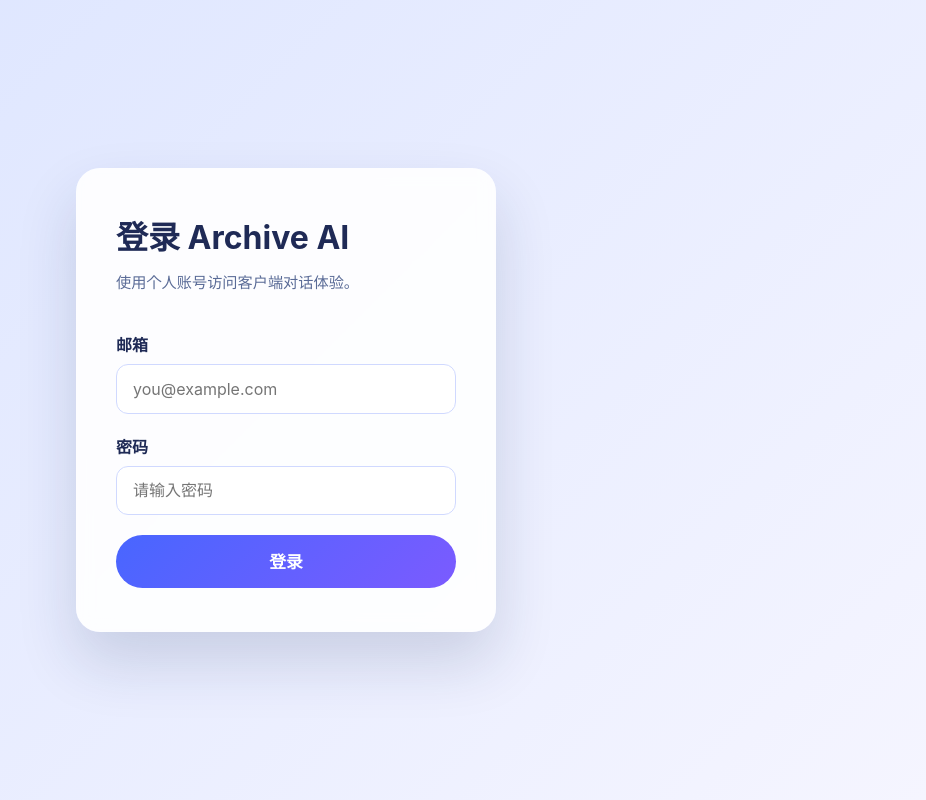
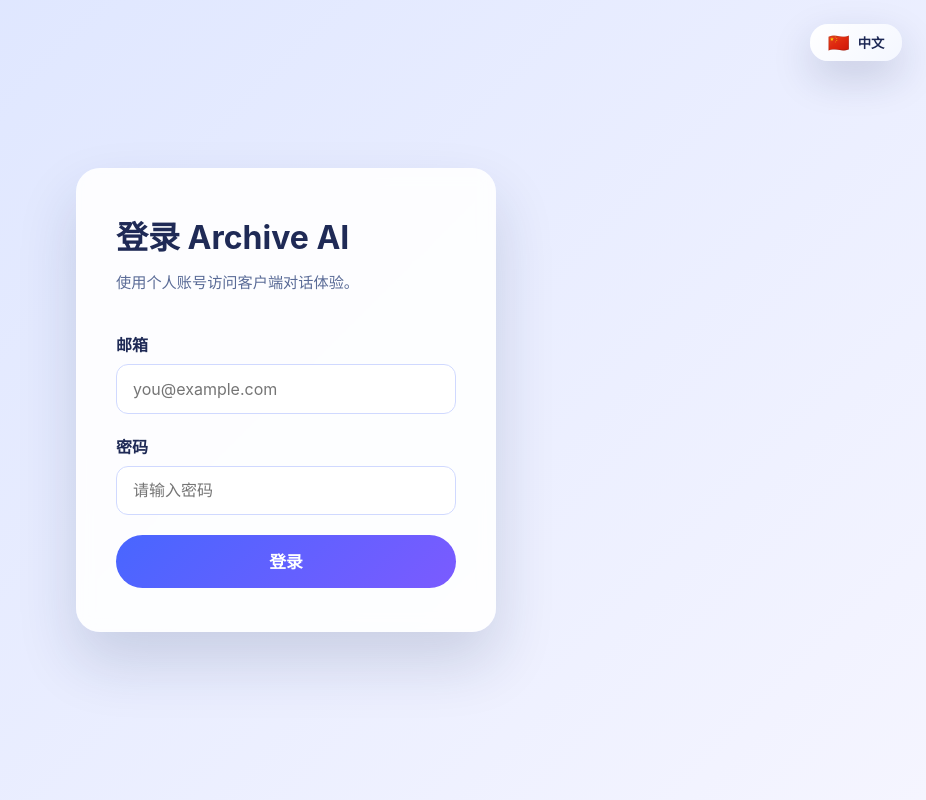
Before and after one commit to TomoriKaho/Archive_Project, a Vue app in the folder frontend_client/: page /login in a window 1280 px wide. Shown: the whole page, without its empty margins (354-1280 px from the left). Built offline with nearby package versions, Linux system fonts and the light colour scheme; no server answers.

Commit message:
feat: sync login language toggle and update domain hints

```diff
--- a/frontend_client/src/components/ChatWindow.vue
+++ b/frontend_client/src/components/ChatWindow.vue
@@ -103,7 +103,7 @@
       noDomains: '未限定知识域，将在全部知识库中检索。',
       domainToggleOpen: '选择知识域',
       domainToggleClose: '收起知识域',
-      domainHint: '选择后发送消息时仅使用勾选的知识域。',
+      domainHint: '选择后发送消息时仅检索勾选的知识域，不勾选默认从全部知识域检索。',
       domainApply: '应用',
       domainClear: '清除',
       empty: '开始新的对话，系统将基于选定的知识域为你解答。',
--- a/frontend_client/src/views/ChatView.vue
+++ b/frontend_client/src/views/ChatView.vue
@@ -174,7 +174,7 @@
         submitting: '创建中…',
         domainButton: '选择知识域',
         domainBadge: (count) => `已选${count}`,
-        domainHint: '选择后发送消息时仅使用勾选的知识域。',
+        domainHint: '选择后发送消息时仅检索勾选的知识域，不勾选默认从全部知识域检索。',
         domainApply: '应用',
         domainClear: '清除'
       }
@@ -208,7 +208,7 @@
       noDomains: '未限定知识域，将在全部知识库中检索。',
       domainToggleOpen: '选择知识域',
       domainToggleClose: '收起知识域',
-      domainHint: '选择后发送消息时仅使用勾选的知识域。',
+      domainHint: '选择后发送消息时仅检索勾选的知识域，不勾选默认从全部知识域检索。',
       domainApply: '应用',
       domainClear: '清除',
       empty: '开始新的对话，系统将基于选定的知识域为你解答。',
@@ -238,7 +238,8 @@
         submitting: 'Creating…',
         domainButton: 'Choose Domains',
         domainBadge: (count) => `${count} selected`,
-        domainHint: 'After applying, only the chosen domains will be used for answers.',
+        domainHint:
+          'When selected, messages will only search the checked domains. Leave unchecked to search all domains.',
         domainApply: 'Apply',
         domainClear: 'Clear'
       }
@@ -272,7 +273,8 @@
       noDomains: 'No domain filter. Searching the entire knowledge base.',
       domainToggleOpen: 'Choose domains',
       domainToggleClose: 'Hide domains',
-      domainHint: 'After applying, only the selected domains will be used for answers.',
+      domainHint:
+        'When selected, messages will only search the checked domains. Leave unchecked to search all domains.',
       domainApply: 'Apply',
       domainClear: 'Clear',
       empty: 'Start a new conversation and the assistant will answer based on the selected domains.',
--- a/frontend_client/src/views/LandingView.vue
+++ b/frontend_client/src/views/LandingView.vue
@@ -72,7 +72,7 @@
         submitting: '创建中…',
         domainButton: '选择知识域',
         domainBadge: (count) => `已选${count}`,
-        domainHint: '选择后发送消息时仅使用勾选的知识域。',
+        domainHint: '选择后发送消息时仅检索勾选的知识域，不勾选默认从全部知识域检索。',
         domainApply: '应用',
         domainClear: '清除'
       }
@@ -94,7 +94,8 @@
         submitting: 'Creating…',
         domainButton: 'Choose Domains',
         domainBadge: (count) => `${count} selected`,
-        domainHint: 'When selected, the assistant will respond using only these domains.',
+        domainHint:
+          'When selected, messages will only search the checked domains. Leave unchecked to search all domains.',
         domainApply: 'Apply',
         domainClear: 'Clear'
       }
--- a/frontend_client/src/views/LoginView.vue
+++ b/frontend_client/src/views/LoginView.vue
@@ -1,20 +1,29 @@
 <template>
   <div class="login-page">
+    <button
+      type="button"
+      class="login-page__language"
+      :aria-label="languageAriaLabel"
+      @click="toggleLanguage"
+    >
+      <span class="login-page__language-flag" aria-hidden="true">{{ languageFlag }}</span>
+      <span class="login-page__language-label">{{ languageLabel }}</span>
+    </button>
     <div class="login-card">
-      <h1 class="login-card__title">登录 Archive AI</h1>
-      <p class="login-card__subtitle">使用个人账号访问客户端对话体验。</p>
+      <h1 class="login-card__title">{{ texts.title }}</h1>
+      <p class="login-card__subtitle">{{ texts.subtitle }}</p>
       <form class="login-form" @submit.prevent="handleSubmit">
         <label class="login-form__field">
-          <span>邮箱</span>
-          <input v-model="email" type="email" required placeholder="you@example.com" />
+          <span>{{ texts.emailLabel }}</span>
+          <input v-model="email" type="email" required :placeholder="texts.emailPlaceholder" />
         </label>
         <label class="login-form__field">
-          <span>密码</span>
-          <input v-model="password" type="password" required placeholder="请输入密码" />
+          <span>{{ texts.passwordLabel }}</span>
+          <input v-model="password" type="password" required :placeholder="texts.passwordPlaceholder" />
         </label>
         <p v-if="errorMessage" class="login-form__error">{{ errorMessage }}</p>
         <button class="login-form__submit" type="submit" :disabled="isSubmitting">
-          {{ isSubmitting ? '登录中…' : '登录' }}
+          {{ isSubmitting ? texts.submitting : texts.submit }}
         </button>
       </form>
     </div>
@@ -22,9 +31,10 @@
 </template>
 
 <script setup>
-import { computed, ref } from 'vue';
+import { computed, ref, watch } from 'vue';
 import { useRouter, useRoute } from 'vue-router';
 import { useAuthStore } from '@/store/auth';
+import { usePreferencesStore } from '@/store/preferences';
 
 const email = ref('');
 const password = ref('');
@@ -32,8 +42,71 @@
 const authStore = useAuthStore();
 const router = useRouter();
 const route = useRoute();
+const preferencesStore = usePreferencesStore();
 
 const isSubmitting = computed(() => authStore.status === 'loading');
+
+const language = computed(() => preferencesStore.language);
+
+const languagePack = {
+  zh: {
+    language: {
+      label: '中文',
+      flag: '🇨🇳',
+      toggleAria: '切换到英文界面'
+    },
+    texts: {
+      title: '登录 Archive AI',
+      subtitle: '使用个人账号访问客户端对话体验。',
+      emailLabel: '邮箱',
+      emailPlaceholder: 'you@example.com',
+      passwordLabel: '密码',
+      passwordPlaceholder: '请输入密码',
+      submit: '登录',
+      submitting: '登录中…',
+      errorFallback: '登录失败，请稍后重试。'
+    }
+  },
+  en: {
+    language: {
+      label: 'English',
+      flag: '🇺🇸',
+      toggleAria: 'Switch to the Chinese interface'
+    },
+    texts: {
+      title: 'Sign in to Archive AI',
+      subtitle: 'Use your account to access the client chat experience.',
+      emailLabel: 'Email',
+      emailPlaceholder: 'you@example.com',
+      passwordLabel: 'Password',
+      passwordPlaceholder: 'Enter your password',
+      submit: 'Sign in',
+      submitting: 'Signing in…',
+      errorFallback: 'Sign-in failed. Please try again later.'
+    }
+  }
+};
+
+const texts = computed(() => languagePack[language.value].texts);
+const languageLabel = computed(() => languagePack[language.value].language.label);
+const languageFlag = computed(() => languagePack[language.value].language.flag);
+const languageAriaLabel = computed(() => languagePack[language.value].language.toggleAria);
+
+watch(
+  language,
+  (value, oldValue) => {
+    const locale = value === 'zh' ? 'zh-CN' : 'en-US';
+    document.documentElement.setAttribute('lang', locale);
+    if (oldValue && errorMessage.value === languagePack[oldValue].texts.errorFallback) {
+      errorMessage.value = languagePack[value].texts.errorFallback;
+    }
+  },
+  { immediate: true }
+);
+
+function toggleLanguage() {
+  preferencesStore.toggleLanguage();
+}
 
 async function handleSubmit() {
   errorMessage.value = '';
@@ -43,7 +116,7 @@
     router.replace(redirect);
   } catch (error) {
     errorMessage.value =
-      error.response?.data?.message || error.message || '登录失败，请稍后重试。';
+      error.response?.data?.message || error.message || texts.value.errorFallback;
   }
 }
 </script>
@@ -56,6 +129,39 @@
   min-height: 100vh;
   padding: 2rem;
   background: linear-gradient(135deg, #dbe4ff, #f5f5ff);
+  position: relative;
+}
+
+.login-page__language {
+  position: absolute;
+  top: 1.5rem;
+  right: 1.5rem;
+  display: flex;
+  align-items: center;
+  gap: 0.5rem;
+  border: none;
+  border-radius: 18px;
+  padding: 0.55rem 1.1rem;
+  background: linear-gradient(135deg, #ffffff 0%, #f4f7ff 100%);
+  color: #1c2754;
+  font-weight: 600;
+  cursor: pointer;
+  box-shadow: 0 16px 40px rgba(28, 39, 84, 0.18);
+  transition: transform 0.2s ease, box-shadow 0.2s ease;
+}
+
+.login-page__language:hover {
+  transform: translateY(-2px);
+  box-shadow: 0 24px 48px rgba(28, 39, 84, 0.24);
+}
+
+.login-page__language-flag {
+  font-size: 1.1rem;
+  line-height: 1;
+}
+
+.login-page__language-label {
+  white-space: nowrap;
 }
 
 .login-card {
@@ -131,4 +237,21 @@
   opacity: 0.6;
   cursor: not-allowed;
 }
+
+@media (max-width: 640px) {
+  .login-page {
+    padding: 1.5rem;
+  }
+
+  .login-page__language {
+    top: 1rem;
+    right: 1rem;
+    padding: 0.5rem 0.95rem;
+    font-size: 0.9rem;
+  }
+
+  .login-page__language-flag {
+    font-size: 1rem;
+  }
+}
 </style>
```
